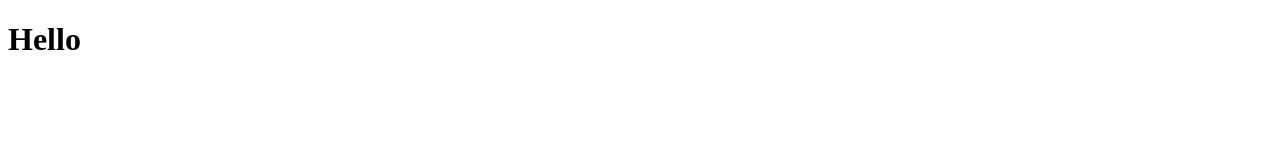
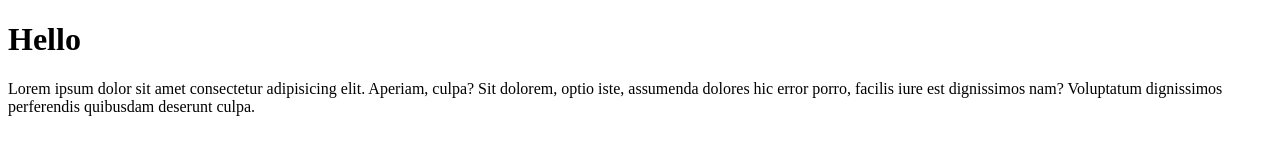
Before and after one commit to aidinkobonov/06_30_repo, a plain HTML site: page index.html in a window 1280 px wide. Drawn offline with Linux system fonts and the light colour scheme.

Commit message:
edded p lorem

```diff
--- a/index.html
+++ b/index.html
@@ -8,5 +8,6 @@
 </head>
 <body>
     <h1>Hello</h1>
+    <p>Lorem ipsum dolor sit amet consectetur adipisicing elit. Aperiam, culpa? Sit dolorem, optio iste, assumenda dolores hic error porro, facilis iure est dignissimos nam? Voluptatum dignissimos perferendis quibusdam deserunt culpa.</p>
 </body>
 </html>
```
